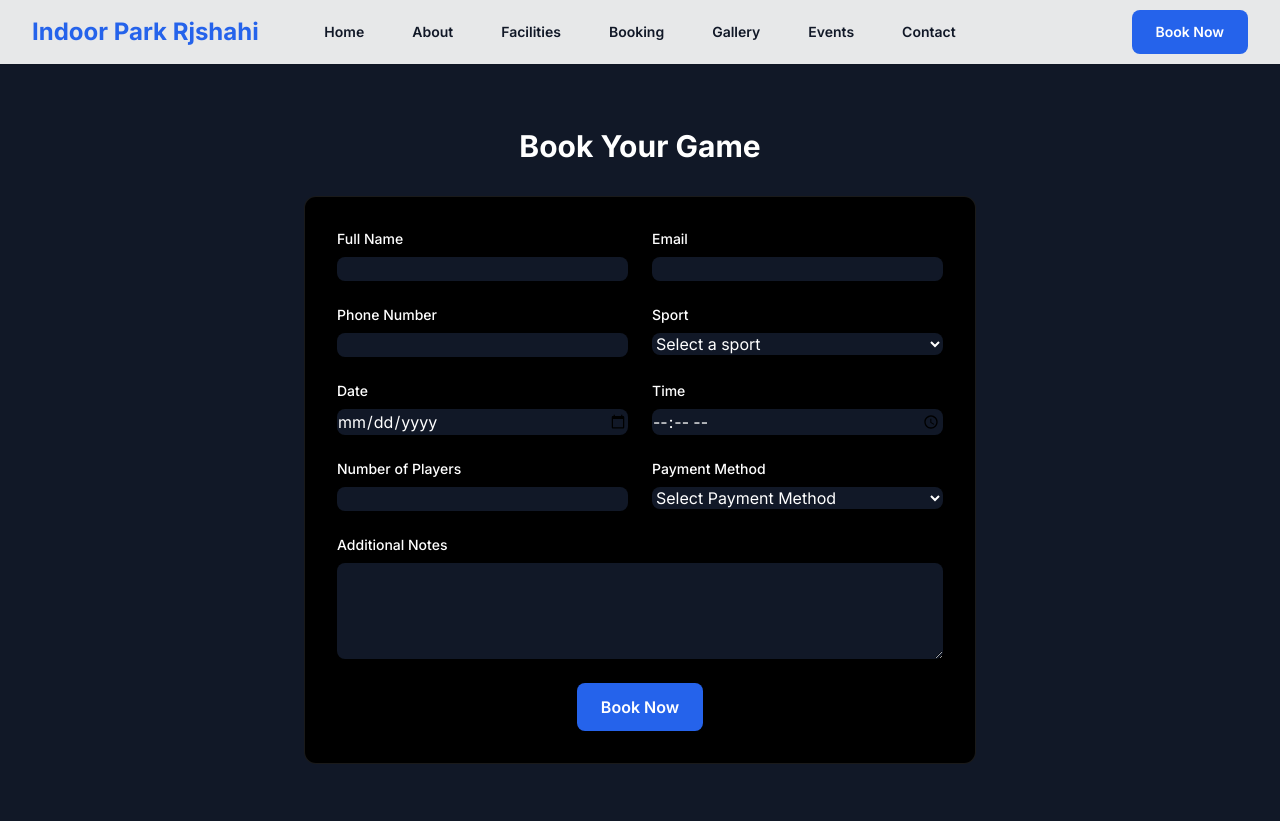
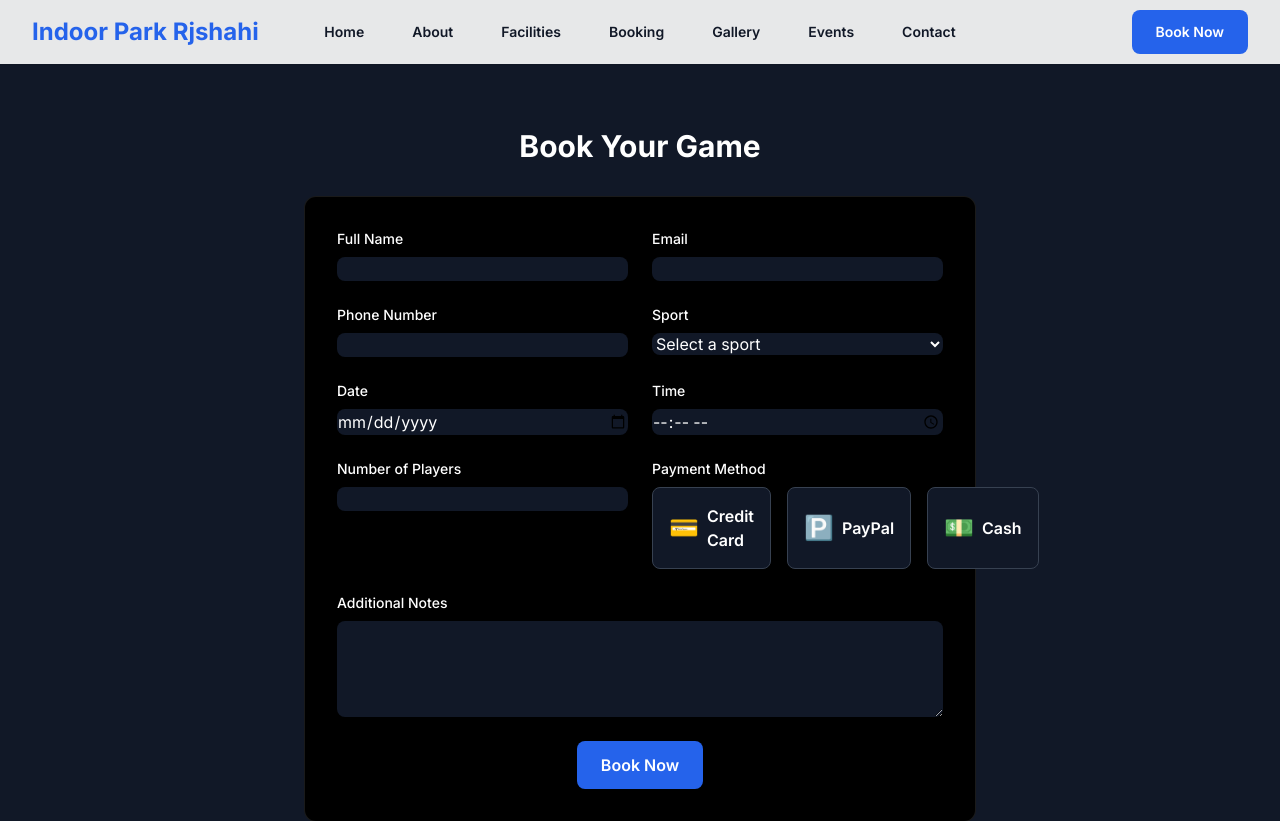
Before and after one commit to ra88ju/indor-playground, a Next.js app: page /booking in a window 1280 px wide. Shown: the top 821 px of the page. Built offline with nearby package versions, Linux system fonts and the light colour scheme.

Commit message:
Implement radio button selection for payment methods in BookingPage, enhancing user experience and maintaining validation.

```diff
--- a/app/booking/page.tsx
+++ b/app/booking/page.tsx
@@ -23,9 +23,15 @@ const sports = [
   { id: "table-tennis", name: "Table Tennis" },
 ];
 
+const paymentMethods = [
+  { value: "credit-card", label: "Credit Card", icon: "💳" },
+  { value: "paypal", label: "PayPal", icon: "🅿️" },
+  { value: "cash", label: "Cash", icon: "💵" },
+];
+
 export default function BookingPage() {
   const [isSubmitting, setIsSubmitting] = useState(false);
-  const { register, handleSubmit, formState: { errors }, reset } = useForm<FormData>();
+  const { register, handleSubmit, formState: { errors }, reset, watch } = useForm<FormData>();
 
   const onSubmit = async (data: FormData) => {
     setIsSubmitting(true);
@@ -172,16 +178,29 @@ export default function BookingPage() {
                 <label htmlFor="paymentMethod" className="block text-sm font-medium text-white mb-2">
                   Payment Method
                 </label>
-                <select
-                  id="paymentMethod"
-                  {...register("paymentMethod", { required: "Please select a payment method" })}
-                  className="mt-1 block w-full rounded-lg bg-gray-900 border-gray-700 text-white focus:border-blue-500 focus:ring-blue-500"
-                >
-                  <option value="">Select Payment Method</option>
-                  <option value="credit-card">Credit Card</option>
-                  <option value="paypal">PayPal</option>
-                  <option value="cash">Cash</option>
-                </select>
+                <div className="flex flex-col md:flex-row gap-4">
+                  {paymentMethods.map((method) => (
+                    <label
+                      key={method.value}
+                      className={`flex items-center gap-2 p-4 rounded-lg cursor-pointer border transition-all duration-200 w-full md:w-auto
+                        ${
+                          (watch('paymentMethod') === method.value)
+                            ? 'bg-blue-900 border-blue-500 shadow-lg scale-105'
+                            : 'bg-gray-900 border-gray-700 hover:border-blue-400'
+                        }
+                      `}
+                    >
+                      <input
+                        type="radio"
+                        value={method.value}
+                        {...register("paymentMethod", { required: "Please select a payment method" })}
+                        className="hidden"
+                      />
+                      <span className="text-2xl">{method.icon}</span>
+                      <span className="font-semibold text-white">{method.label}</span>
+                    </label>
+                  ))}
+                </div>
                 {errors.paymentMethod && (
                   <p className="mt-1 text-sm text-red-500">{errors.paymentMethod.message}</p>
                 )}
```
